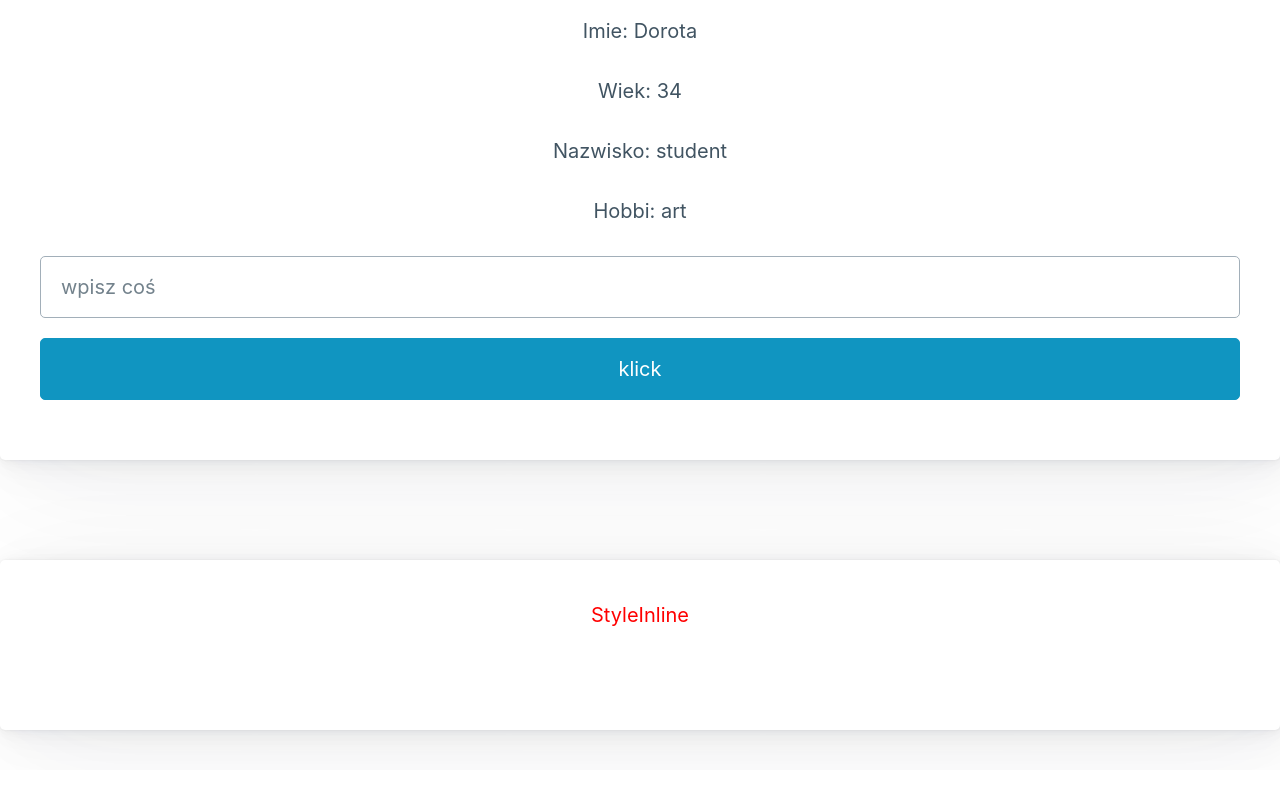
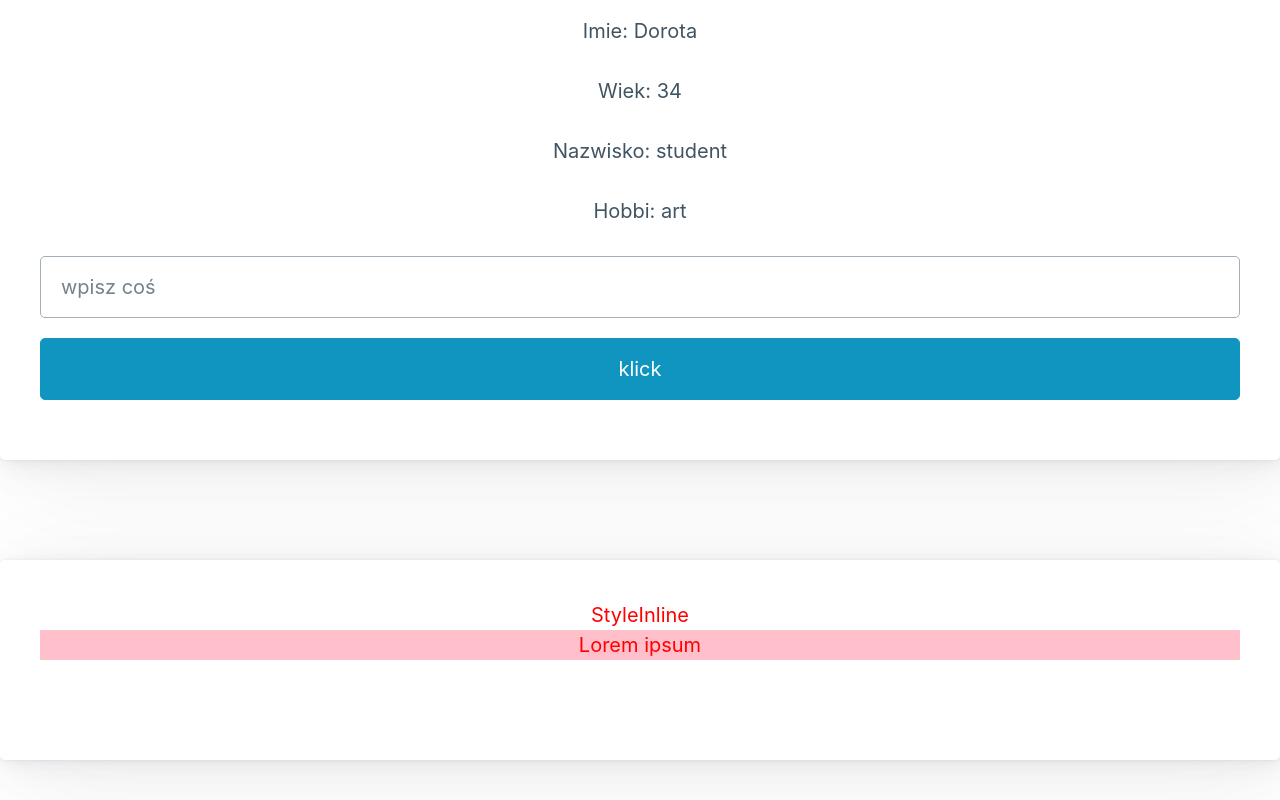
Before and after one commit to an93na/React_Nauka, a React (Create React App) app in the folder homework/: page / in a window 1280 px wide. Shown: the part 761-1561 px from the top of the page. Before the commit the page ends 1531 px from the top, so only its background shows below. Built offline with nearby package versions, Linux system fonts and the light colour scheme.

Commit message:
add div with Lorem

```diff
--- a/homework/src/ex1/StyleInline.js
+++ b/homework/src/ex1/StyleInline.js
@@ -2,6 +2,7 @@ import React from 'react'
 
 export const StyleInLine = () => {
     const id = 'jakiś string'
+    const objectWithStyles = {backgroundColor : 'pink'}
 
     return (
         <article
@@ -10,9 +11,12 @@ export const StyleInLine = () => {
                 color: 'red',
                 textAlign: 'center',
                 marginTop: "100px",
-                paddingBottom: 100.
+                paddingBottom: 100,
             }}>
                 StyleInline
+                <div style={objectWithStyles}>
+                    Lorem ipsum
+                </div>
         </article>
     )
 }
```
